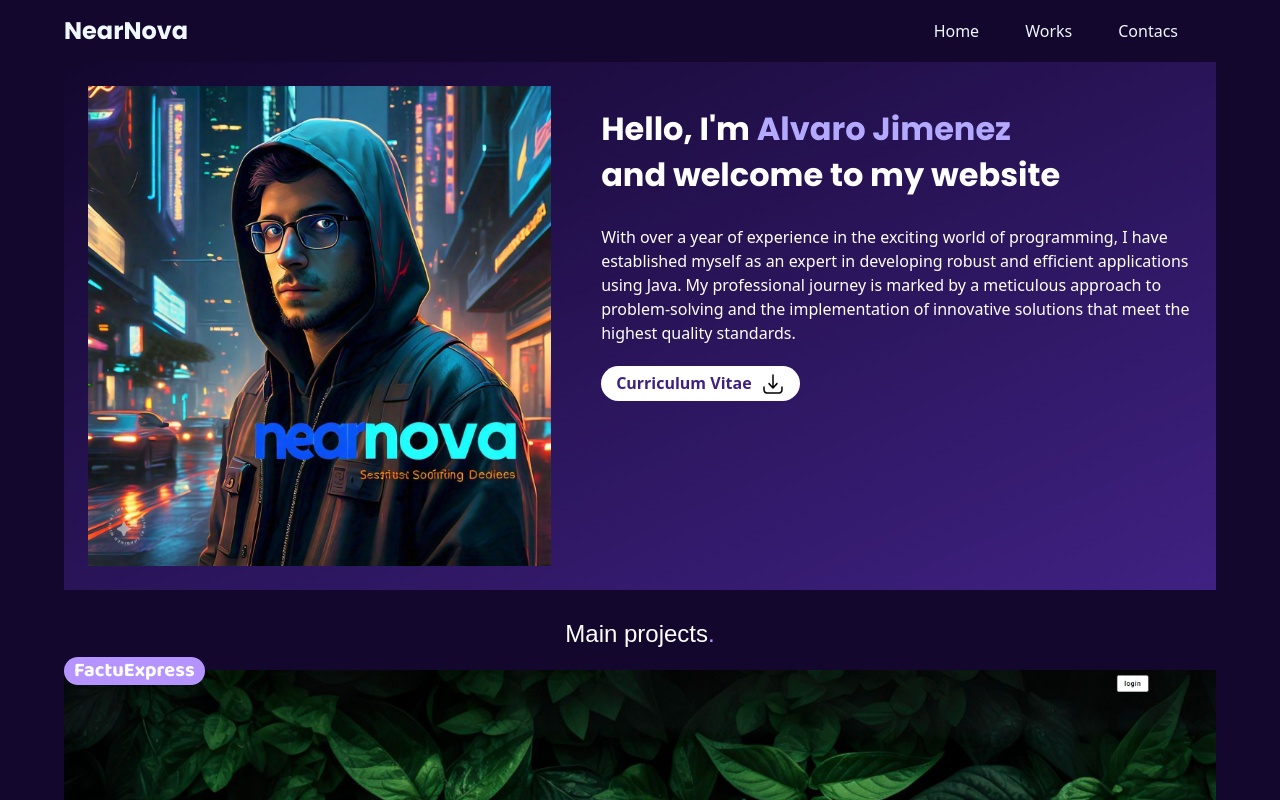
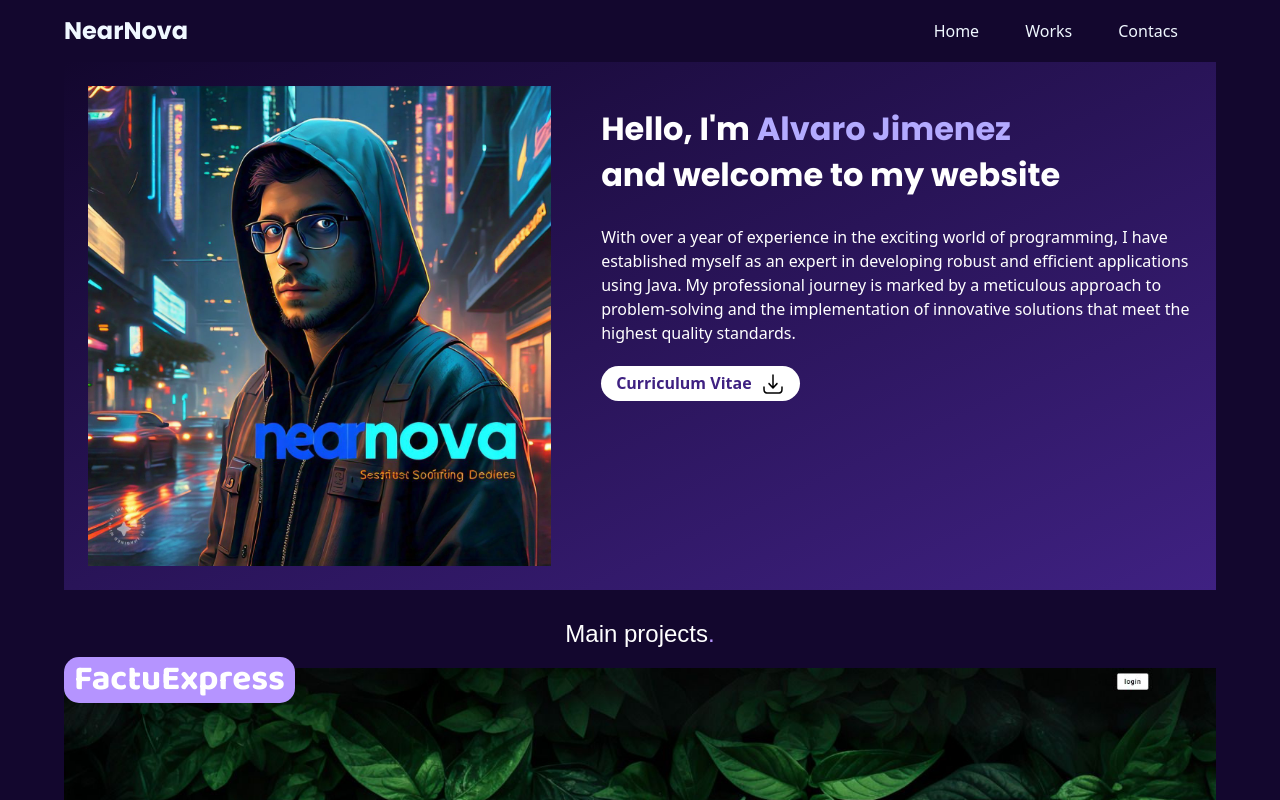
Before and after one commit to aejimenez19/Portafolio, an Angular app: page / in a window 1280 px wide. Shown: the top 800 px of the page. Built offline with nearby package versions, Linux system fonts and the light colour scheme; a web font is replaced by a local one.

Commit message:
ajustando size del titulo del proyecto

```diff
--- a/src/app/components/projects/project/project.component.css
+++ b/src/app/components/projects/project/project.component.css
@@ -36,3 +36,11 @@
 .content {
     margin-bottom: 60px;
 }
+
+
+@media (min-width: 900px) {
+    .project-title {
+        font-size: 35px;
+        margin-bottom: -35px;
+    }
+}
```
